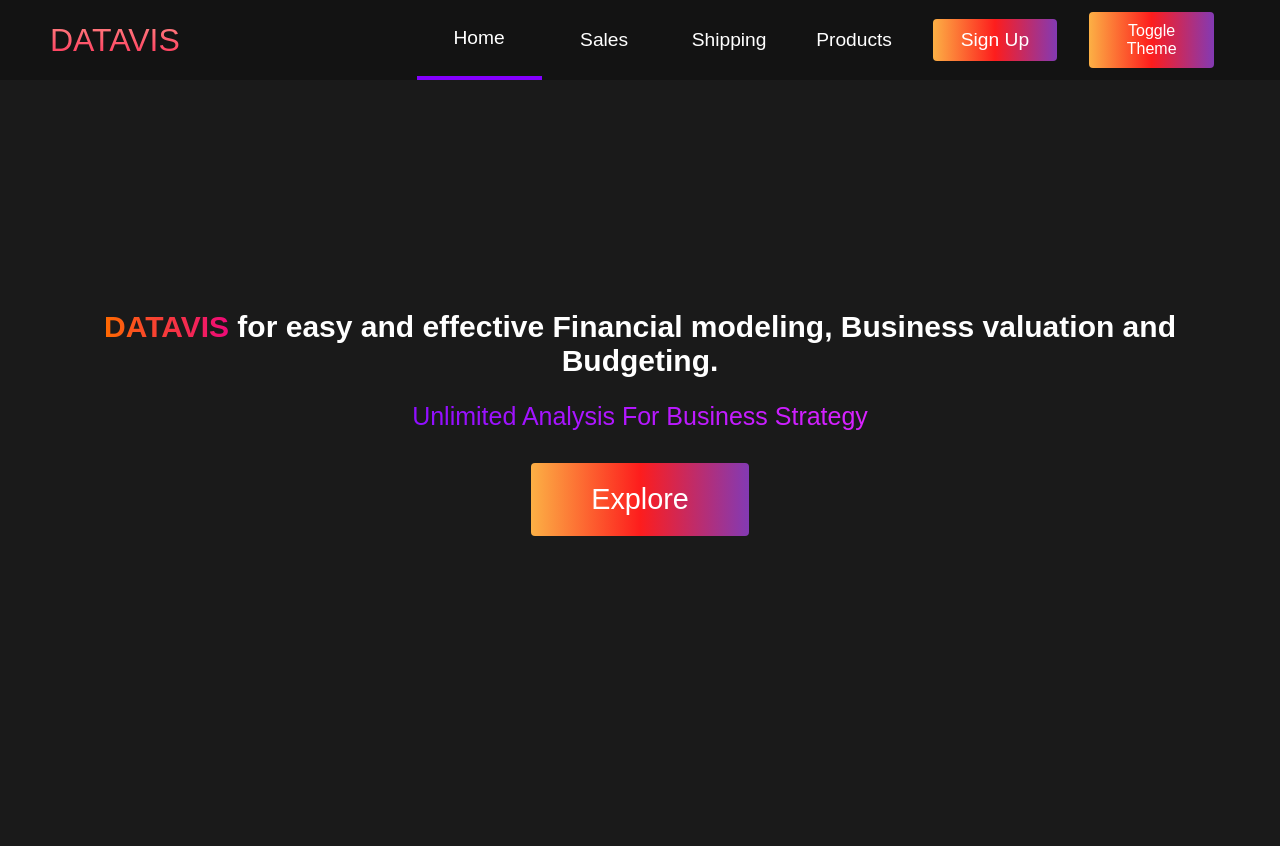
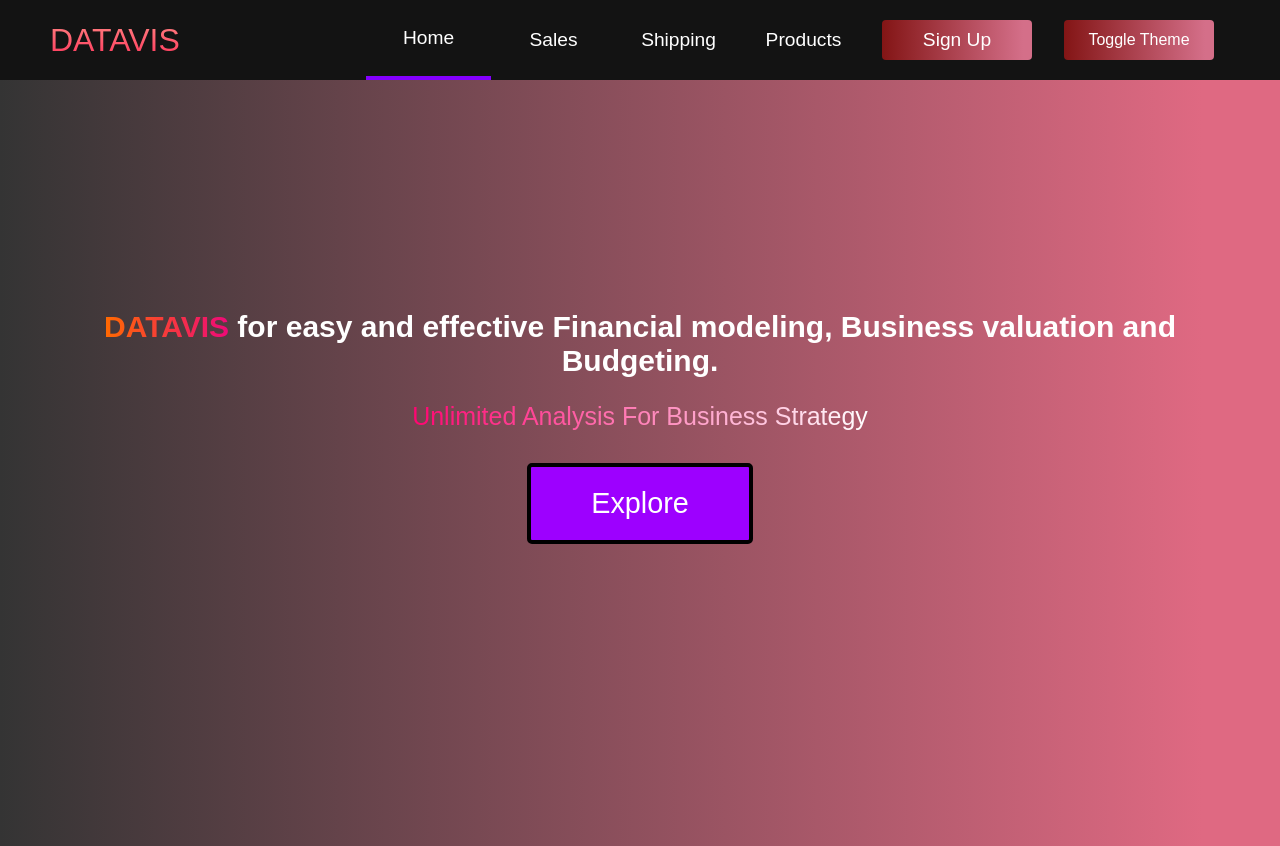
Before and after one commit to Anudeep-313/mini-project, a PHP site: page / in a window 1280 px wide. Shown: the top 846 px of the page. Run offline with PHP 8.4, Linux system fonts and the light colour scheme; some libraries are stand-ins or nearby versions.

Commit message:
Added Styles to Button And Background

```diff
--- a/src/styles/index.css
+++ b/src/styles/index.css
@@ -13,7 +13,6 @@
   margin: 0;
   padding: 0;
   font-family: "Kumbh Sans", sans-serif;
-  scroll-behavior: smooth;
 }
 
 html {
@@ -24,6 +23,8 @@ html {
 .dark-mode {
   background-color: var(--dark-background-color);
   color: var(--dark-text-color);
+  background: rgb(52, 52, 52);
+  background: linear-gradient(90deg, rgba(52, 52, 52, 1) 0%, rgba(223, 105, 130, 1) 94%);
 }
 
 .dark-mode iframe {
@@ -96,13 +97,14 @@ html {
 body::-webkit-scrollbar {
   width: 11px;
 }
+
 .card:hover {
   background-color: rgb(132, 94, 144);
   transform: scale(1.1);
 }
 
 body::-webkit-scrollbar-track {
-  background:  linear-gradient(0deg, rgba(255, 0, 0, 1) 0%, rgb(0, 35, 211) 70%);
+  background: linear-gradient(0deg, rgba(255, 0, 0, 1) 0%, rgb(255, 255, 255) 70%);
 }
 
 body::-webkit-scrollbar-thumb {
@@ -110,8 +112,9 @@ body::-webkit-scrollbar-thumb {
   box-shadow: 0px 0px 0px 100000vh rgb(45, 42, 42);
   border-radius: 8px;
 }
+
 .box {
-  box-shadow: 0px 0px 4px ??? black;
+  box-shadow: 0px 0px 4px black;
 }
 
 .navbar__btn {
@@ -119,7 +122,7 @@ body::-webkit-scrollbar-thumb {
   display: flex;
   justify-content: center;
   align-items: center;
-  padding: 0 1rem;
+  padding: 0px 1rem;
   width: 100%;
 }
 
@@ -130,18 +133,24 @@ body::-webkit-scrollbar-thumb {
   align-items: center;
   text-decoration: none;
   padding: 10px 20px;
-  height: 100%;
-  width: 100%;
+  height: 40px;
+  width: 150px;
   border: none;
   outline: none;
   border-radius: 4px;
-  background: #833ab4;
-  background: -webkit-linear-gradient(to right, #fcb045, #fd1d1d, #833ab4);
-  background: linear-gradient(to right, #fcb045, #fd1d1d, #833ab4);
+  background: linear-gradient(90deg, rgba(131, 21, 21, 1) 0%, rgba(212, 111, 137, 1) 94%);
   transition: all 0.3s ease;
 }
 
+.button:hover {
+  border: 2px solid white;
+  transform: scale(1.1);
+  background: black;
+}
+
+
 .navbar__links:hover {
+  transform: scale(1.1);
   color: #9518fc;
   transition: all 0.3s ease;
 }
@@ -261,17 +270,16 @@ body::-webkit-scrollbar-thumb {
 }
 
 .hero__heading span {
-  background: #ee0979; /* fallback for old browsers */
-  background: -webkit-linear-gradient(
-    to right,
+  background: #ee0979;
+  /* fallback for old browsers */
+  background: -webkit-linear-gradient(to right,
       #ff6a00,
-    #ee0979
-  ); /* Chrome 10-25, Safari 5.1-6 */
-  background: linear-gradient(
-    to right,
+      #ee0979);
+  /* Chrome 10-25, Safari 5.1-6 */
+  background: linear-gradient(to right,
       #ff6a00,
-    #ee0979
-  ); /* W3C, IE 10+/ Edge, Firefox 16+, Chrome 26+, Opera 12+, Safari 7+ */
+      #ee0979);
+  /* W3C, IE 10+/ Edge, Firefox 16+, Chrome 26+, Opera 12+, Safari 7+ */
   background-size: 100%;
   -webkit-background-clip: text;
   -moz-background-clip: text;
@@ -281,17 +289,16 @@ body::-webkit-scrollbar-thumb {
 
 .hero__description {
   font-size: 25px;
-  background: #da22ff; /* fallback for old browsers */
-  background: -webkit-linear-gradient(
-    to right,
+  background: #ffffff;
+  /* fallback for old browsers */
+  background: -webkit-linear-gradient(to right,
       #9114ff,
-    #da22ff
-  ); /* Chrome 10-25, Safari 5.1-6 */
-  background: linear-gradient(
-    to right,
-    #8f0eff,
-    #da22ff
-  ); /* W3C, IE 10+/ Edge, Firefox 16+, Chrome 26+, Opera 12+, Safari 7+ */
+      #da22ff);
+  /* Chrome 10-25, Safari 5.1-6 */
+  background: linear-gradient(to right,
+      #ff0471,
+      #ffffff);
+  /* W3C, IE 10+/ Edge, Firefox 16+, Chrome 26+, Opera 12+, Safari 7+ */
   background-size: 100%;
   -webkit-background-clip: text;
   -moz-background-clip: text;
@@ -320,17 +327,16 @@ body::-webkit-scrollbar-thumb {
 
 .main__content h2 {
   font-size: 4rem;
-  background: #ff8177; /* fallback for old browsers */
-  background: -webkit-linear-gradient(
-    to right,
+  background: #ff8177;
+  /* fallback for old browsers */
+  background: -webkit-linear-gradient(to right,
       #9114ff,
-    #da22ff
-  ); /* Chrome 10-25, Safari 5.1-6 */
-  background: linear-gradient(
-    to right,
+      #da22ff);
+  /* Chrome 10-25, Safari 5.1-6 */
+  background: linear-gradient(to right,
       #8f0eff,
-    #da22ff
-  ); /* W3C, IE 10+/ Edge, Firefox 16+, Chrome 26+, Opera 12+, Safari 7+ */
+      #da22ff);
+  /* W3C, IE 10+/ Edge, Firefox 16+, Chrome 26+, Opera 12+, Safari 7+ */
   background-size: 100%;
   -webkit-background-clip: text;
   -moz-background-clip: text;
@@ -346,9 +352,9 @@ body::-webkit-scrollbar-thumb {
 
 .main__btn {
   font-size: 1.8rem;
-  background: #833ab4;
-  background: -webkit-linear-gradient(to right, #fcb045, #fd1d1d, #833ab4);
-  background: linear-gradient(to right, #fcb045, #fd1d1d, #833ab4);
+  background: #9d00ff;
+  /* background: -webkit-linear-gradient(to right, #fcb045, #fd1d1d, #d60707); */
+  /* background: -webkit-linear-gradient(to right,  #000000, #fd0277,  #de0000); */
   padding: 20px 60px;
   border: none;
   border-radius: 4px;
@@ -357,12 +363,19 @@ body::-webkit-scrollbar-thumb {
   position: relative;
   transition: all 0.35s;
   outline: none;
+  border: 4px solid black;
+  border-radius: 5px;
 }
 
 .main__btn a {
   position: relative;
   z-index: 2;
   text-decoration: none;
+}
+
+.main__btn:hover{
+  transform: scale(0.9);
+  border: 2px solid white;
 }
 
 .main__btn:after {
@@ -372,7 +385,7 @@ body::-webkit-scrollbar-thumb {
   left: 0;
   width: 0;
   height: 100%;
-  background: #ff1ead;
+  background: #000000;
   transition: all 0.35s;
   border-radius: 4px;
 }
@@ -468,6 +481,7 @@ body::-webkit-scrollbar-thumb {
     font-size: 2rem;
     margin-top: 3rem;
   }
+
   .main__content h2 {
     font-size: 2rem;
   }
@@ -481,6 +495,7 @@ body::-webkit-scrollbar-thumb {
     margin: 2.5rem 0;
   }
 }
+
 /* Footer CSS */
 .footer__container {
   background-color: #131313;
@@ -501,20 +516,20 @@ body::-webkit-scrollbar-thumb {
 
 .footer__link--wrapper {
   margin-bottom: 20px;
-  background: linear-gradient(-90deg,#ff8a00,#e52e71);
+  background: linear-gradient(-90deg, #ff8a00, #e52e71);
   border-radius: 10px;
   display: flex;
   transition: background .5s ease-in-out, transform 0.3s ease-in-out, border-radius 0.3s ease-in-out;
 }
 
-.footer__link--wrapper:hover{
-  background: linear-gradient(180deg,#ff8a00,#e52e71);
-  border-radius: 2px;
-  transform: skew(4deg, 8deg);
+.footer__link--wrapper:hover {
+  background: linear-gradient(180deg, #ff8a00, #e52e71);
+  transform: scale(0.9);
+  /* transform: skew(4deg, 8deg); */
 }
 
 .footer__link--items {
-  display:grid;
+  display: grid;
   flex-direction: row;
   align-items: flex-start;
   margin: 16px;
@@ -523,19 +538,19 @@ body::-webkit-scrollbar-thumb {
   box-sizing: border-box;
 }
 
-.footer__link--items h3 {
+/* .footer__link--items h3 {
   margin-bottom: 8px;
   color: #130953;
-}
+} */
 
-.footer__link--items a {
-    transform:scale(1);
+/* .footer__link--items a {
+  transform: scale(1);
   color: #efefef;
   transition: color .2s ease-in-out, transform 0.3s ease-in-out;
-}
+} */
 
 .footer__link--items a:hover {
-    transform: scaleX(1.2);
+  transform: scale(1.2);
   color: rgb(0, 0, 0);
 }
 
```
Lines whose indentation alone changed are shown as unchanged.
